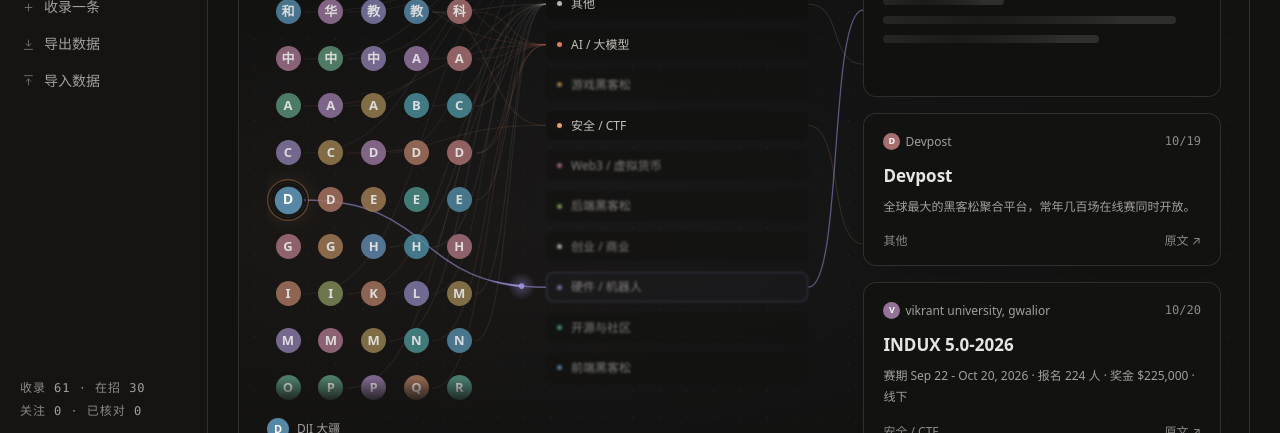
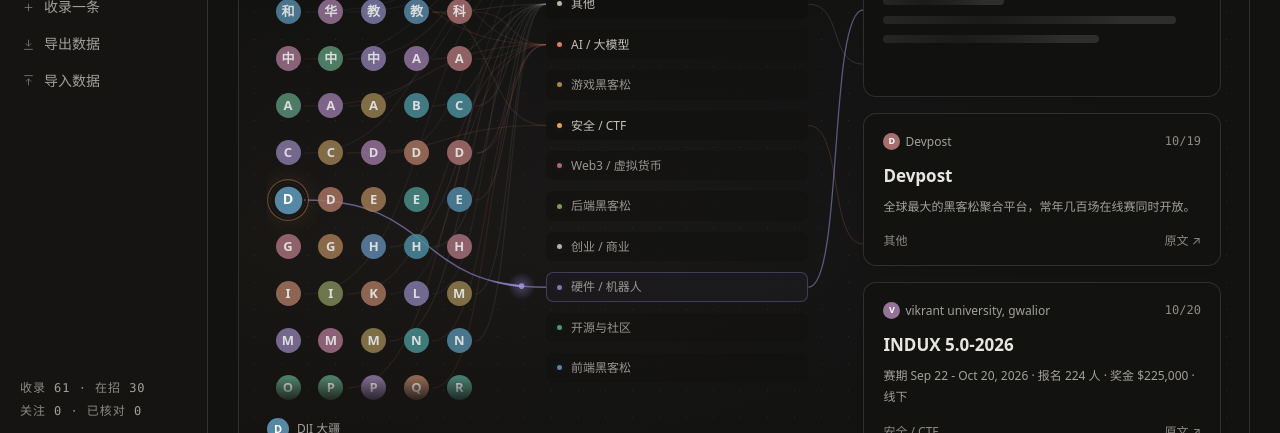
Before and after one commit to O789Real/hackathon-board, a React (Vite) app: page / in a window 1280 px wide. Shown: the part 361-794 px from the top of the page. Built offline with nearby package versions, Linux system fonts and the light colour scheme.

Commit message:
fix(ui): 首屏不再整片发虚——只有正在抵达的卡片走骨架，其余常显；休眠话题模糊降到 0.4px

```diff
--- a/src/components/NewsRiver/NewsRiverFlow.tsx
+++ b/src/components/NewsRiver/NewsRiverFlow.tsx
@@ -1158,7 +1158,7 @@ export function NewsRiverFlow({
                 data-river-card={card.id}
                 className={idx === 0 && !isFiltering ? "is-current" : ""}
                 data-revealed={
-                  isFiltering || forceReveal || (idx === 0 ? arrived : cursor >= idx)
+                  isFiltering || forceReveal || (idx === 0 ? arrived : true)
                 }
               >
                 {/* 骨架屏光效（粒子尚未到达前显示） */}
--- a/src/styles/app.css
+++ b/src/styles/app.css
@@ -350,10 +350,20 @@ canvas.wires{display:block;position:absolute;inset:0;pointer-events:none;z-index
 /* 只有 11 个话题时，2.5px 的休眠模糊会把大半话题糊没，
    这里收敛到 1px / 0.62 —— 保留「未点亮」的层次，但读得清 */
 .news-river .river-topic-list button[data-dormant="true"]{
-  filter: blur(1px);
-  opacity: .62;
+  filter: blur(0.4px);
+  opacity: .75;
 }
 .news-river .river-topic-list button[data-dormant="true"]:hover{
   filter: none;
   opacity: 1;
 }
+
+/* 卡片内容默认是 blur(3px)，要等粒子抵达才揭晓 —— 首屏会整片发虚。
+   这里收到 0.6px：仍然是「正在聚焦」的观感，但文字一进来就读得清。
+   已揭晓的卡片保持完全清晰（下面这条优先级更高）。 */
+.news-river .river-cards .river-card-content{
+  filter: blur(0.6px);
+}
+.news-river .river-cards article[data-revealed="true"] .river-card-content{
+  filter: none;
+}
```
Also changed, not shown: _fixed.png (added), _pub-now.png (added).
